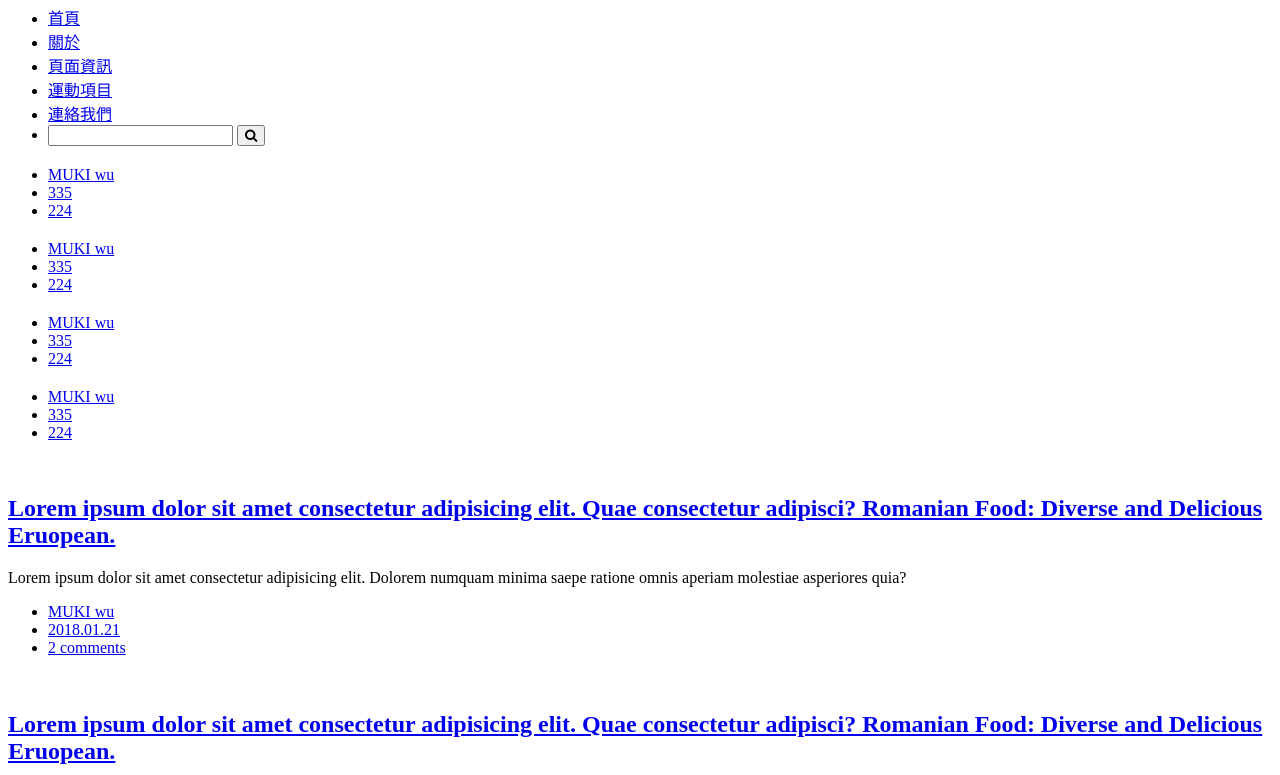
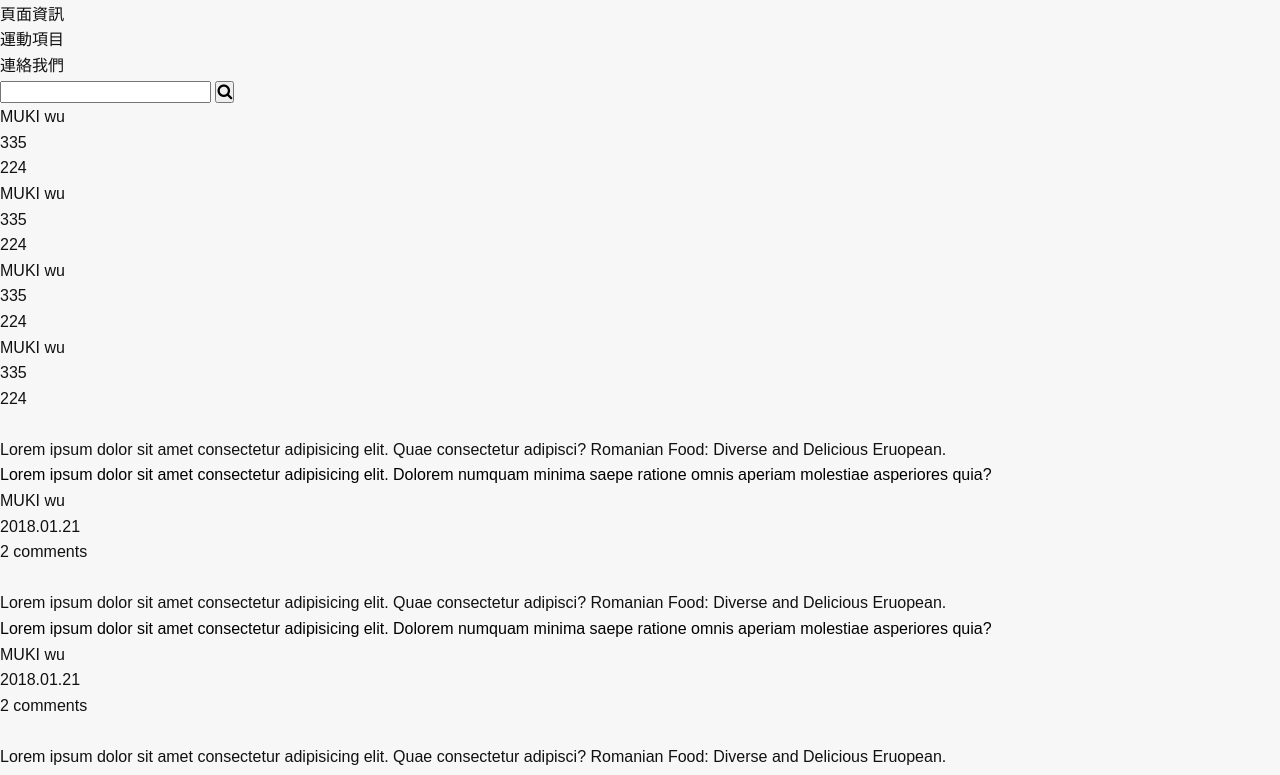
Before and after one commit to ieieiee/wbc, a plain HTML site: page index.html in a window 1280 px wide. Shown: the part 75-850 px from the top of the page. Drawn offline with Linux system fonts and the light colour scheme.

Commit message:
add css folder
add css file

```diff
--- /dev/null
+++ b/css/style.css
@@ -0,0 +1,47 @@
+/*=== RESET 重置 ===*/
+
+* {
+  margin: 0;
+  padding: 0;
+	}
+ol, ul, li {
+  list-style: none;
+  }
+img {
+	border: 0;
+}
+h1, h2, h3, h4, h5, h6 {
+	font-size: 100%;
+	font-weight: normal;
+}
+strong, em, b, i {
+	font-weight: normal;
+	font-style: normal;
+}
+input, button, textarea, select, option {
+	font-family: inherit;
+	font-size: inherit;
+	font-style: inherit;
+	font-weight: inherit;
+}
+
+
+/*=== BASE ===*/
+
+body {
+	background: #f7f7f7;
+	font-family: "微軟正黑體", arial, sans-serif;
+	font-size: 16px;
+	line-height: 160%;
+	color: #000;
+}
+
+a {
+	color: #111;
+	text-decoration: none;
+	transition: color .5s ease;
+}
+
+a:hover {
+	color: #007bff;
+}
--- a/index.html
+++ b/index.html
@@ -6,7 +6,7 @@
     <meta name="viewport" content="width=device-width, initial-scale=1.0">
     <meta http-equiv="X-UA-Compatible" content="ie=edge">
     <link rel="stylesheet" href="https://maxcdn.bootstrapcdn.com/font-awesome/4.7.0/css/font-awesome.min.css">
-    <link rel="stylesheet" href="#">
+    <link rel="stylesheet" href="css/style.css">
     <title>Document</title>
 </head>
 
@@ -433,4 +433,6 @@
     </footer>
 </body>
 
+
+
 </html>
```
